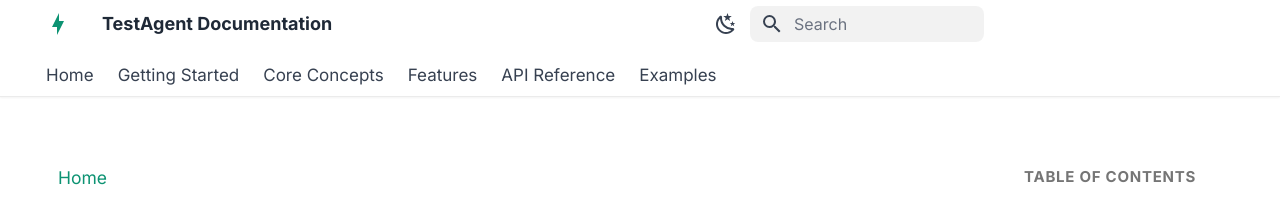
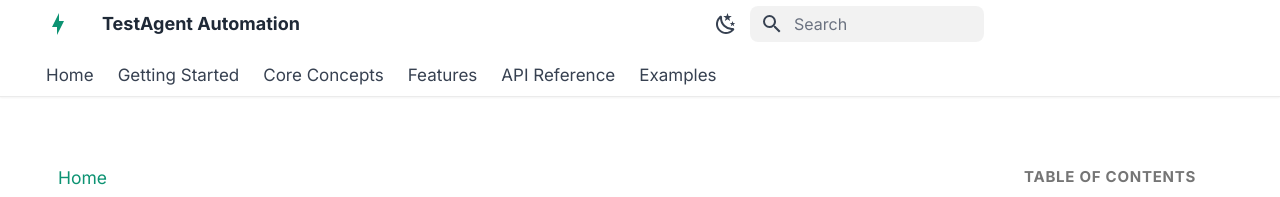
Before and after one commit to MervinPraison/TestAgent, an MkDocs documentation site: the page built from docs/index.md, in a window 1280 px wide. Shown: the top 197 px of the page. Built offline with MkDocs 1.6.1 and Material for MkDocs 9.7.7, drawn with Linux system fonts in a browser that asks for light colours; comment, search, counter and statistics services are not loaded.

Commit message:
docs: update mkdocs site name to "TestAgent Automation"

```diff
--- a/mkdocs.yml
+++ b/mkdocs.yml
@@ -1,4 +1,4 @@
-site_name: TestAgent Documentation
+site_name: TestAgent Automation
 site_description: The world's easiest way to test anything using AI
 site_url: https://mervinpraison.github.io/TestAgent
 repo_url: https://github.com/MervinPraison/TestAgent
```
